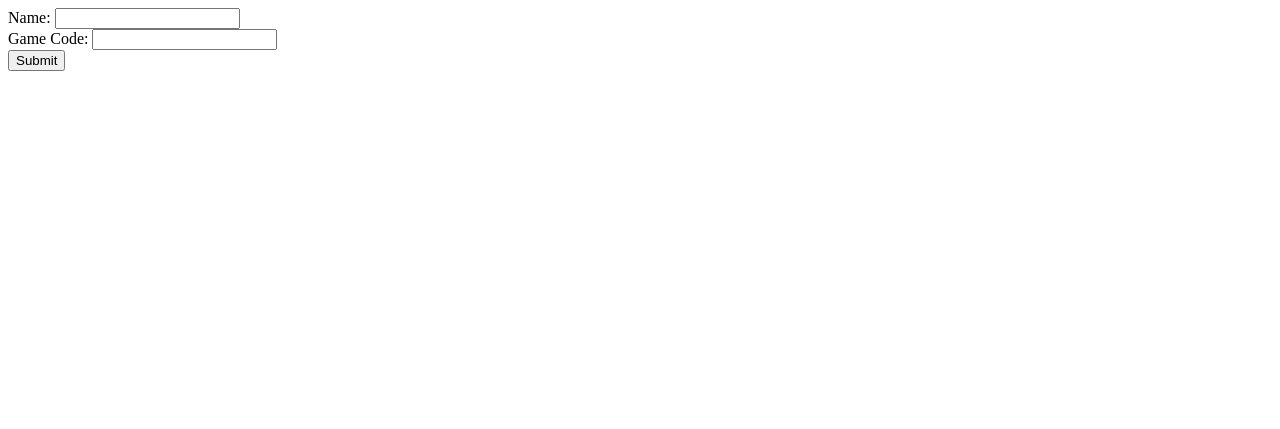
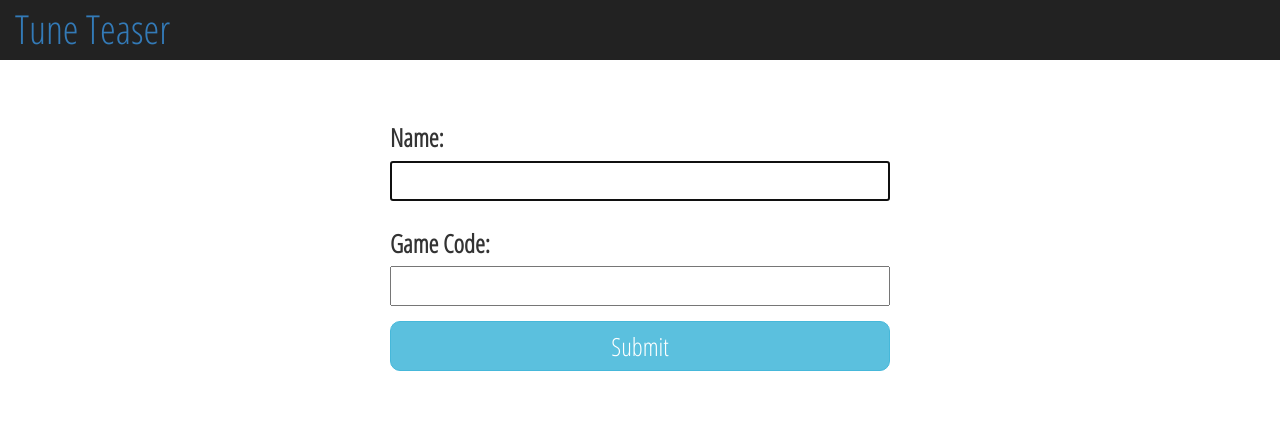
Before and after one commit to hbeckmann/hackustate, a website: page src/index.html in a window 1280 px wide. Drawn offline with nearby package versions, Linux system fonts and the light colour scheme.

Commit message:
Adding Styling and Alternate Views

```diff
--- a/bower.json
+++ b/bower.json
@@ -9,5 +9,8 @@
   "main": "",
   "moduleType": [],
   "license": "MIT",
-  "private": true
+  "private": true,
+  "dependencies": {
+    "bootstrap": "~3.3.5"
+  }
 }
--- a/package.json
+++ b/package.json
@@ -2,9 +2,9 @@
   "name": "hackustate",
   "version": "1.0.0",
   "description": "",
-  "main": "index.js",
+  "main": "server.js",
   "scripts": {
-    "test": "echo \"Error: no test specified\" && exit 1"
+    "start": "node server.js"
   },
   "repository": {
     "type": "git",
--- a/src/index.html
+++ b/src/index.html
@@ -2,17 +2,44 @@
 <html ng-app='hackustate'>
   <head>
     <meta charset="utf-8">
-    <title>Listenify</title>
+    <title>Tune Teaser</title>
+    <link href="/styles/phone.css" rel="stylesheet" type="text/css">
+    <link href="/styles/desktop.css" rel="stylesheet" type="text/css">
+    <link href='https://fonts.googleapis.com/css?family=Open+Sans+Condensed:300' rel='stylesheet' type='text/css'>
+    <link href="bootstrap/dist/css/bootstrap.css" rel="stylesheet" type="text/css">
   </head>
   <body ng-controller='hackController as hack'>
-    <form ng-show="!hack.inGame">
-      <label>Name: </label><input type="text" ng-model='hack.name' /></br>
-      <label>Game Code: </label><input type="text" ng-model='hack.gameCode' style="text-transform:uppercase" maxlength="4"/></br>
-      <button ng-click='hack.handler(hack.name, hack.gameCode.toUpperCase());'>Submit</button>
-    </form>
 
-    <div song-names></div>
-    <div ng-repeat="song in hack.songList" ng-click="hack.songSelect(song)">{{song}}</div>
+    <div class="tuneContainer" style='margin-top:70px;'>
+
+    <nav class="navbar-inverse navbar-fixed-top">
+      <div class="container-fluid">
+        <div class="navbar-header"><a class="">Tune Teaser</a></div>
+      </div>
+    </nav>
+
+    <div class="">
+    <form class=" form-horizontal userForm" ng-show="!hack.inGame">
+      <div class="form-group">
+        <label class="">Name: </label></br><input class="" autofocus type="text" ng-model='hack.name' /></br>
+      </div>
+      <div class="form-group">
+      <label class="">Game Code: </label></br><input class="" type="text" ng-model='hack.gameCode' style="text-transform:uppercase" maxlength="4"/></br>
+      </div>
+      <div class="form-group">
+        <div class=""></div><button class="btn btn-info" type="submit" ng-click='hack.handler(hack.name, hack.gameCode.toUpperCase());'>Submit</button>
+      </div>
+      </form>
+    </div>
+
+    <div ng-show="hack.waiting" class="waiting">Waiting for game to start!</div>
+
+    <div class="row">
+      <btn class="songs song btn btn-info clearfix" ng-repeat="song in hack.songList" ng-click="hack.songSelect(song)">{{song}}</btn>
+    </div>
+  </div>
+
+
     <script src="/angular/angular.js"></script>
     <script src="scripts/app2.js"></script>
 
--- a/src/scripts/app2.js
+++ b/src/scripts/app2.js
@@ -4,6 +4,7 @@ angular
   .controller('hackController', function($http){
 
     var self = this;
+    self.waiting = false;
     console.log(self);
     self.inGame = false;
     self.songList = [];
@@ -27,6 +28,7 @@ angular
             self.inGame = res.data.inGame;
             console.log('In Lobby - Initializing Game Checks');
             ajaxData.currentRound = 0;
+            self.waiting = true;
             ajaxData.objectId = res.data.objectId;
             self.gameHandler();
 
@@ -43,8 +45,12 @@ angular
               $http.post('/round', {'userData': ajaxData})
                 .then(function(res){
                   console.log(res.data);
-                  ajaxData = res.data;
+                      ajaxData.currentRound = res.data.currentRound;
+                      if(ajaxData.currentRound > 0){self.waiting = false;}
+                      ajaxData.songs = res.data.songs;
+                  //ajaxData = res.data;
                   self.songList = ajaxData.songs;
+                      console.log("YOU: " + ajaxData.name);
                   if(ajaxData.currentRound == -1){location.reload()};
 
                 });
--- /dev/null
+++ b/src/styles/desktop.css
@@ -0,0 +1,53 @@
+@media only screen and (min-width: 600px) {
+
+.tuneContainer{
+  margin:auto;
+  width:550px;
+  padding: 20px;
+
+  border-radius: 10px;
+}
+.userForm{
+  margin:auto;
+  padding: 20px;
+}
+form input{
+  width:100%;
+  height: 40px;
+  font-size: 30px;
+  font-family: 'Open Sans Condensed', sans-serif;
+}
+form button{
+  width: 100%;
+  height: 50px;
+  border-radius: 10px !important;
+  font-size: 25px !important;
+  font-family: 'Open Sans Condensed', sans-serif;
+}
+
+form label{
+  margin-top: 10px;
+  font-size: 25px;
+  font-family: 'Open Sans Condensed', sans-serif;
+
+}
+
+form button:hover{
+  color: #000 !important;
+}
+
+nav{
+  font-family: 'Open Sans Condensed', sans-serif;
+  font-size: 40px!important;
+  height:60px;
+}
+
+nav a:hover{
+  text-decoration: none;
+}
+
+.song{
+  width:550px;
+
+}
+}
--- /dev/null
+++ b/src/styles/phone.css
@@ -0,0 +1,67 @@
+.waiting{
+  text-align: center;
+  font-size: 40px;
+  font-family: 'Open Sans Condensed', sans-serif;
+}
+
+.songs{
+
+}
+
+.song{
+  text-align: center;
+  width: 90%;
+  margin: 5px 5%;
+  height: 50px;
+  border-radius: 10px !important;
+  font-size: 2em !important;
+  font-family: 'Open Sans Condensed', sans-serif;
+  margin-bottom: 10px;
+}
+
+.tuneContainer{
+  width:100%;
+  padding: 10px;
+  border-radius: 10px;
+}
+.userForm{
+padding: 20px;
+}
+form input{
+  width:100%;
+  height: 30px;
+  font-size: 20px;
+  font-family: 'Open Sans Condensed', sans-serif;
+}
+form button{
+  width: 100%;
+  height: 50px;
+  border-radius: 10px !important;
+  font-size: 25px !important;
+  font-family: 'Open Sans Condensed', sans-serif;
+}
+
+form label{
+  margin-top: 10px;
+  font-size: 20px;
+  font-family: 'Open Sans Condensed', sans-serif;
+
+}
+
+form button:hover{
+  color: #000 !important;
+}
+
+nav{
+  font-family: 'Open Sans Condensed', sans-serif;
+  font-size: 40px!important;
+  height:60px;
+}
+
+nav a:hover{
+  text-decoration: none;
+}
+
+.clearfix{
+  clear: both;
+}
```
Also changed, not shown: server.js (+27 -13 lines), 2 other files.
